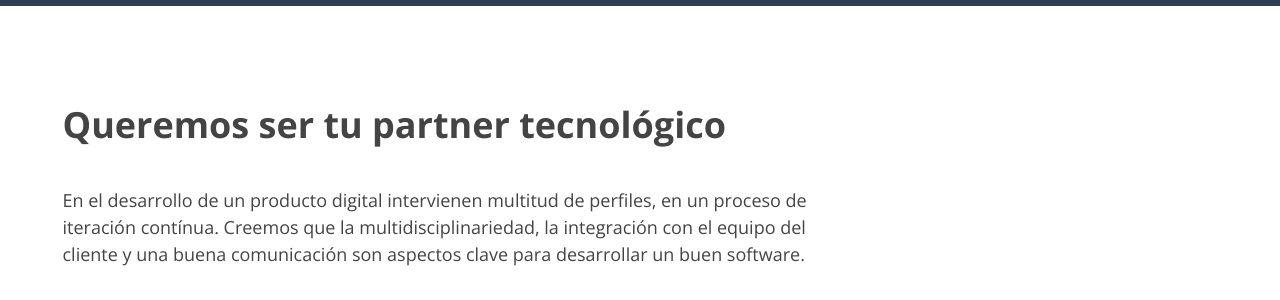
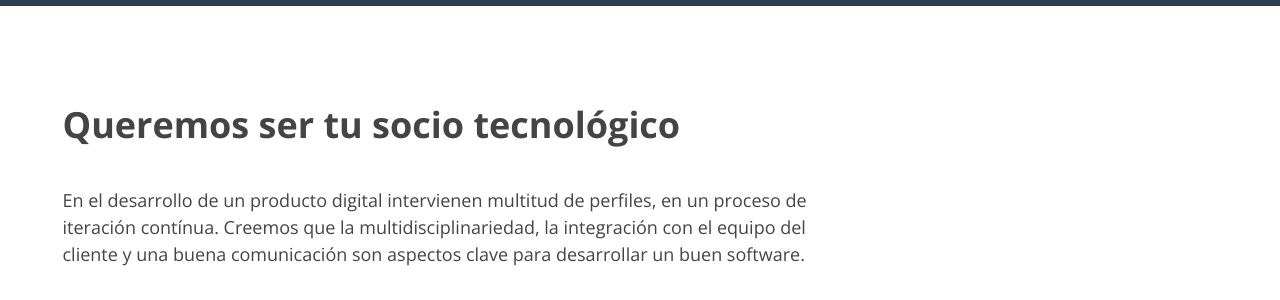
Before and after one commit to dlcoder/deliriumcoder-website, a Jekyll site: the page built from services.html, in a window 1280 px wide. Shown: the part 714-1014 px from the top of the page. Built offline with Jekyll 4.4.1, drawn with Linux system fonts in a browser that asks for light colours; nearby versions of some CDN libraries.

Commit message:
Modifies services copy

```diff
--- a/services.html
+++ b/services.html
@@ -11,7 +11,7 @@
   <div class="wrapper">
     <div class="section__inner">
       <div class="section-content__services-intro">
-        <h2>Queremos ser tu partner tecnológico</h2>
+        <h2>Queremos ser tu socio tecnológico</h2>
         <p>En el desarrollo de un producto digital intervienen multitud de perfiles, en un proceso de iteración contínua. Creemos que la multidisciplinariedad, la integración con el equipo del cliente y una buena comunicación son aspectos clave para desarrollar un buen software.</p>
         <p>Por eso, aunque nuestra especialidad es el desarrollo, podemos ayudarte con:</p>
       </div>
```
